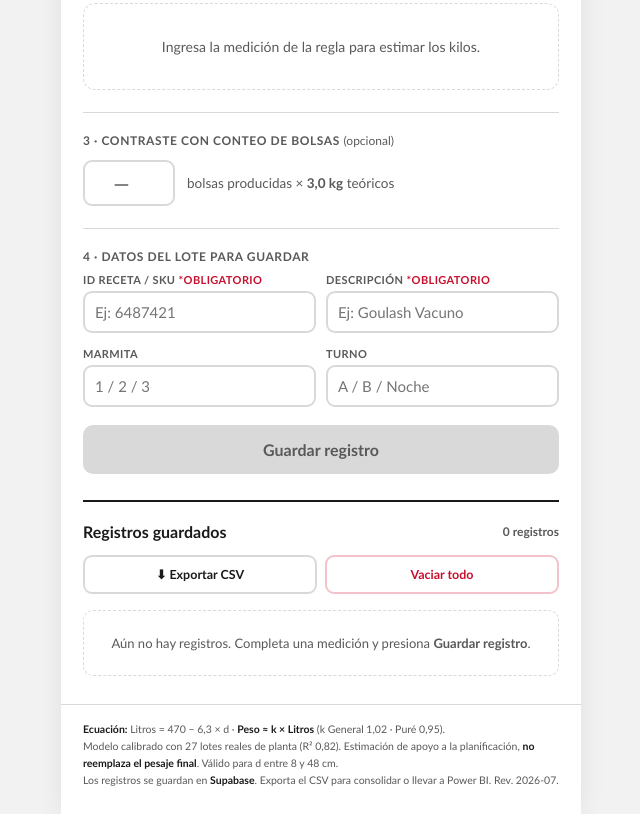
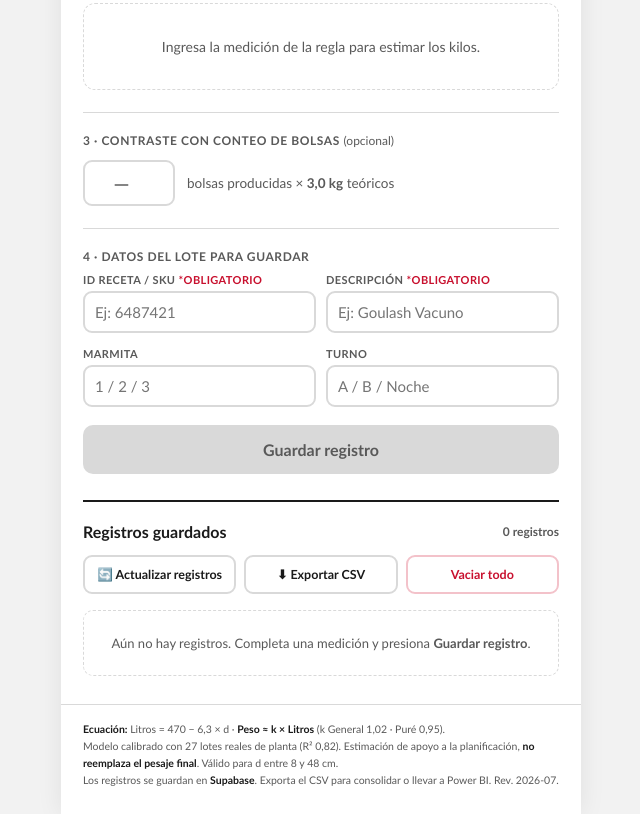
Before and after one commit to carlosmiliani1211/calculadora-marmita-aconcagua, a plain HTML site: page index.html in a window 1280 px wide. Shown: the part 377-1191 px from the top of the page, without its empty margins (319-959 px from the left). Drawn offline with nearby package versions, Linux system fonts and the light colour scheme; no server answers.

Commit message:
Update index.html

```diff
--- a/index.html
+++ b/index.html
@@ -92,6 +92,7 @@
         <span class="cont" id="histCont">0 registros</span>
       </div>
       <div class="hist-acc">
+        <button id="actualizar">🔄 Actualizar registros</button>
         <button id="exportCsv">⬇ Exportar CSV</button>
         <button id="limpiar" class="danger" disabled>Vaciar todo</button>
       </div>
```
